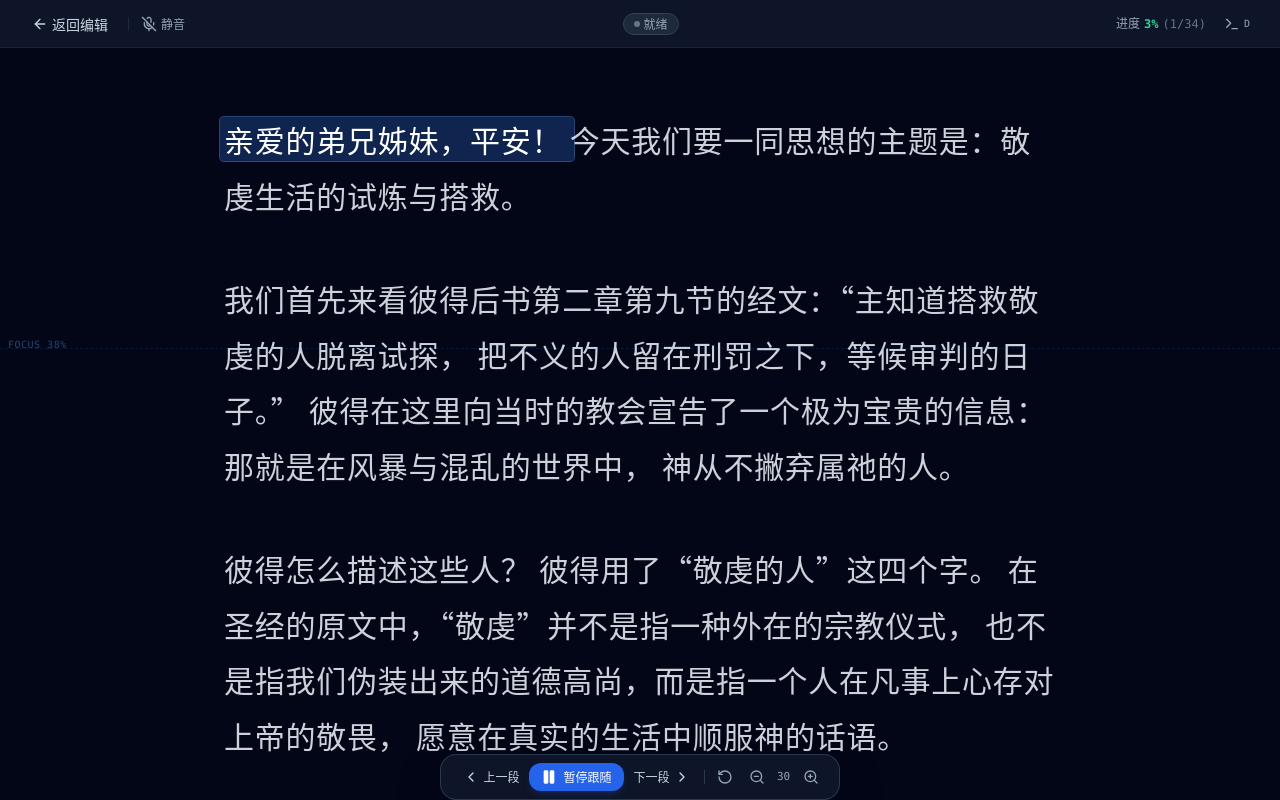
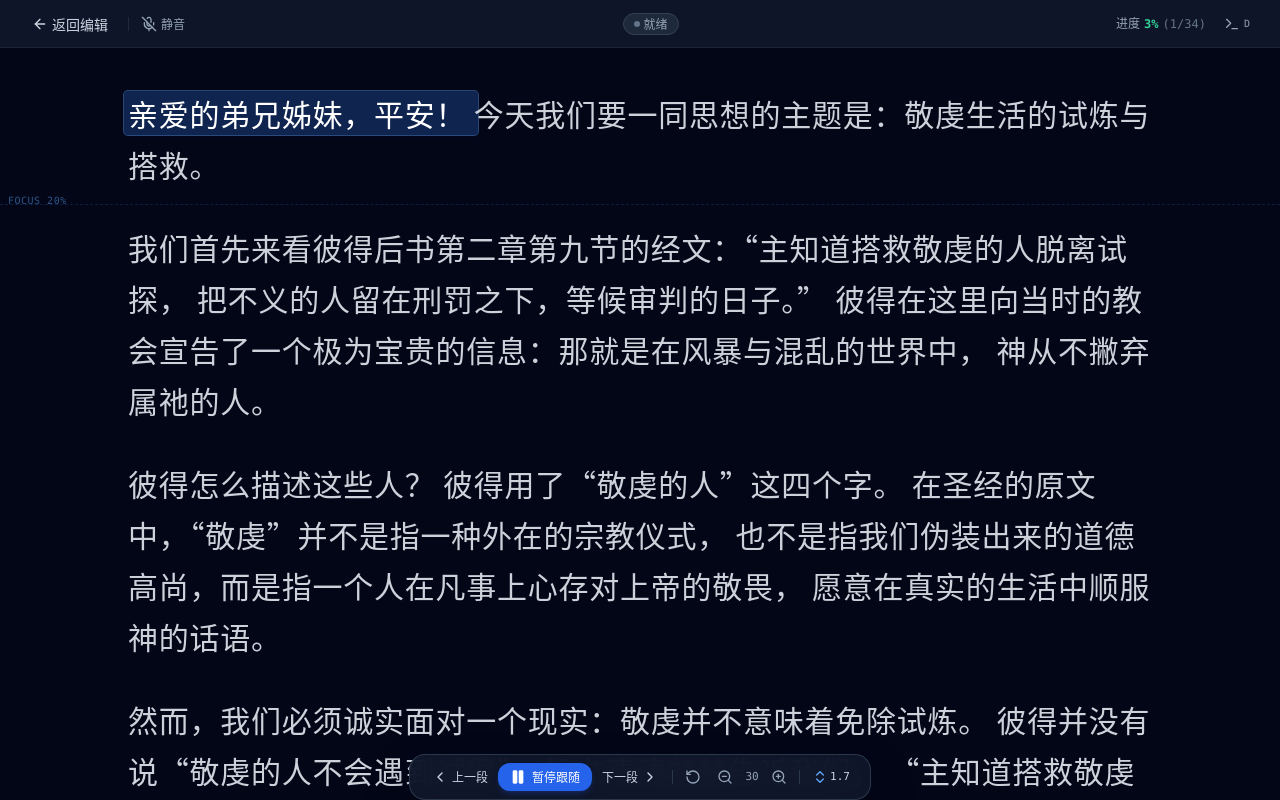
Before and after one commit to zorrozion/ZAIDO, a React (Vite) app: page / in a window 1280 px wide. Both pictures are taken after a click on the button "开始跟稿". Built offline with nearby package versions, Linux system fonts and the light colour scheme.

Commit message:
feat: add adjustable line-height, adjust focus to top 20%, and narrow margins

```diff
--- a/src/App.tsx
+++ b/src/App.tsx
@@ -27,6 +27,7 @@ export const App: React.FC = () => {
   const [trackingStatus, setTrackingStatus] = useState<TrackingStatus>('unstarted');
   const [isPaused, setIsPaused] = useState(false);
   const [fontSize, setFontSize] = useState(30); // 桌面默认 30px
+  const [lineHeight, setLineHeight] = useState(1.7); // 默认 1.7 倍行距
   const [isDebugOpen, setIsDebugOpen] = useState(false);
 
   // 算法诊断数据缓存
@@ -184,7 +185,17 @@ export const App: React.FC = () => {
     resumeAutoScroll();
   }, [currentIndex, resumeAutoScroll]);
 
-  // 全局快捷键绑定 (Space, ArrowLeft, ArrowRight, R, +, -, D)
+  // 循环切换行距 (1.4 -> 1.7 -> 2.0 -> 2.3)
+  const LINE_HEIGHT_PRESETS = [1.4, 1.7, 2.0, 2.3];
+  const handleCycleLineHeight = useCallback(() => {
+    setLineHeight((prev) => {
+      const idx = LINE_HEIGHT_PRESETS.findIndex((lh) => Math.abs(lh - prev) < 0.05);
+      const nextIdx = (idx + 1) % LINE_HEIGHT_PRESETS.length;
+      return LINE_HEIGHT_PRESETS[nextIdx];
+    });
+  }, []);
+
+  // 全局快捷键绑定 (Space, ArrowLeft, ArrowRight, R, +, -, L, D)
   useEffect(() => {
     if (viewMode !== 'read') return;
 
@@ -215,6 +226,9 @@ export const App: React.FC = () => {
       } else if (e.key === '-' || e.key === '_') {
         e.preventDefault();
         setFontSize((prev) => Math.max(20, prev - 2));
+      } else if (e.key === 'l' || e.key === 'L') {
+        e.preventDefault();
+        handleCycleLineHeight();
       } else if (e.key === 'd' || e.key === 'D') {
         e.preventDefault();
         setIsDebugOpen((prev) => !prev);
@@ -228,7 +242,8 @@ export const App: React.FC = () => {
     handleTogglePause,
     handlePrevParagraph,
     handleNextParagraph,
-    handleRecalibrate
+    handleRecalibrate,
+    handleCycleLineHeight
   ]);
 
   return (
@@ -274,6 +289,7 @@ export const App: React.FC = () => {
             script={script}
             currentSentenceIndex={currentIndex}
             fontSize={fontSize}
+            lineHeight={lineHeight}
             onSentenceClick={handleSentenceClick}
           />
 
@@ -287,6 +303,8 @@ export const App: React.FC = () => {
             fontSize={fontSize}
             onIncreaseFontSize={() => setFontSize((s) => Math.min(48, s + 2))}
             onDecreaseFontSize={() => setFontSize((s) => Math.max(20, s - 2))}
+            lineHeight={lineHeight}
+            onCycleLineHeight={handleCycleLineHeight}
           />
 
           {/* 调试面板 */}
--- a/src/components/ControlBar.tsx
+++ b/src/components/ControlBar.tsx
@@ -6,7 +6,8 @@ import {
   ChevronRight,
   RotateCcw,
   ZoomIn,
-  ZoomOut
+  ZoomOut,
+  ChevronsUpDown
 } from 'lucide-react';
 
 interface ControlBarProps {
@@ -18,6 +19,8 @@ interface ControlBarProps {
   fontSize: number;
   onIncreaseFontSize: () => void;
   onDecreaseFontSize: () => void;
+  lineHeight: number;
+  onCycleLineHeight: () => void;
 }
 
 export const ControlBar: React.FC<ControlBarProps> = ({
@@ -28,14 +31,16 @@ export const ControlBar: React.FC<ControlBarProps> = ({
   onRecalibrate,
   fontSize,
   onIncreaseFontSize,
-  onDecreaseFontSize
+  onDecreaseFontSize,
+  lineHeight,
+  onCycleLineHeight
 }) => {
   return (
     <aside
       aria-label="讲稿快捷控制"
       className="fixed bottom-0 left-0 right-0 z-40 w-full flex justify-center pointer-events-none pb-[env(safe-area-inset-bottom,2px)]"
     >
-      <div className="pointer-events-auto flex items-center justify-between sm:justify-center w-full sm:w-auto max-w-xl px-2 sm:px-3 py-1 sm:py-1.5 bg-slate-900/95 backdrop-blur-md border-t sm:border border-slate-700/80 sm:rounded-2xl shadow-2xl shadow-black/80 select-none">
+      <div className="pointer-events-auto flex items-center justify-between sm:justify-center w-full sm:w-auto max-w-2xl px-2 sm:px-3 py-1 sm:py-1.5 bg-slate-900/95 backdrop-blur-md border-t sm:border border-slate-700/80 sm:rounded-2xl shadow-2xl shadow-black/80 select-none">
         {/* 上一段 */}
         <button
           onClick={onPrevParagraph}
@@ -114,6 +119,20 @@ export const ControlBar: React.FC<ControlBarProps> = ({
         >
           <ZoomIn className="w-3.5 h-3.5 sm:w-4 sm:h-4" />
         </button>
+
+        <div className="h-3.5 w-px bg-slate-700/80 mx-0.5 sm:mx-1 shrink-0" />
+
+        {/* 行距调节 (循环切换 1.4 -> 1.7 -> 2.0 -> 2.3 倍) */}
+        <button
+          onClick={onCycleLineHeight}
+          className="flex items-center space-x-0.5 p-1.5 sm:p-2 rounded-lg sm:rounded-xl text-slate-400 hover:text-slate-200 hover:bg-slate-800 transition-colors shrink-0"
+          title={`切换行距 (当前 ${lineHeight.toFixed(1)} 倍，快捷键 L)`}
+        >
+          <ChevronsUpDown className="w-3.5 h-3.5 sm:w-4 sm:h-4 text-blue-400 shrink-0" />
+          <span className="text-[11px] font-mono text-slate-300">
+            {lineHeight.toFixed(1)}
+          </span>
+        </button>
       </div>
     </aside>
   );
--- a/src/components/ReaderView.tsx
+++ b/src/components/ReaderView.tsx
@@ -5,6 +5,7 @@ interface ReaderViewProps {
   script: ScriptModel;
   currentSentenceIndex: number;
   fontSize: number;
+  lineHeight: number;
   onSentenceClick: (index: number) => void;
 }
 
@@ -12,27 +13,28 @@ export const ReaderView = forwardRef<HTMLDivElement, ReaderViewProps>(({
   script,
   currentSentenceIndex,
   fontSize,
+  lineHeight,
   onSentenceClick
 }, ref) => {
   return (
     <div
       ref={ref}
-      className="relative w-full h-[calc(100vh-2.75rem)] sm:h-[calc(100vh-3rem)] overflow-y-auto px-4 sm:px-12 md:px-20 lg:px-36 xl:px-56 pt-8 sm:pt-16 pb-28 sm:pb-48 scroll-smooth"
+      className="relative w-full h-[calc(100vh-2.75rem)] sm:h-[calc(100vh-3rem)] overflow-y-auto px-2 sm:px-6 md:px-8 lg:px-12 pt-6 sm:pt-10 pb-24 sm:pb-40 scroll-smooth"
       style={{
         fontFamily: '"Microsoft YaHei", "PingFang SC", "Noto Sans CJK SC", -apple-system, sans-serif'
       }}
     >
-      {/* 视口约 38% 黄金阅读参考指示标尺（微弱半透明） */}
+      {/* 视口约上五分之一 (20%) 黄金聚焦点参考指示标尺（微弱半透明） */}
       <div
-        className="pointer-events-none fixed left-0 w-full z-10 hidden sm:block border-t border-dashed border-blue-500/15"
-        style={{ top: 'calc(2.75rem + 38vh)' }}
+        className="pointer-events-none fixed left-0 w-full z-10 hidden sm:block border-t border-dashed border-blue-500/20"
+        style={{ top: 'calc(2.75rem + 20vh)' }}
       >
-        <span className="absolute left-2 -top-3 text-[10px] font-mono tracking-wider text-blue-400/40 uppercase">
-          FOCUS 38%
+        <span className="absolute left-2 -top-3 text-[10px] font-mono tracking-wider text-blue-400/50 uppercase">
+          FOCUS 20%
         </span>
       </div>
 
-      <div className="max-w-4xl mx-auto space-y-12">
+      <div className="max-w-5xl mx-auto space-y-6 sm:space-y-8">
         {script.paragraphs.map((paragraph) => {
           return (
             <div
@@ -43,7 +45,7 @@ export const ReaderView = forwardRef<HTMLDivElement, ReaderViewProps>(({
               <div
                 style={{
                   fontSize: `${fontSize}px`,
-                  lineHeight: '1.85'
+                  lineHeight: lineHeight.toString()
                 }}
                 className="tracking-wide"
               >
--- a/src/hooks/useAutoScroll.ts
+++ b/src/hooks/useAutoScroll.ts
@@ -30,8 +30,8 @@ export function useAutoScroll({
     // 句子顶部相对于容器滚动原点的绝对距离
     const elTopRelativeToContainer = elRect.top - containerRect.top + container.scrollTop;
 
-    // 目标位置：让句子顶部停留在视口高度的 38% 处
-    const targetRatio = 0.38;
+    // 目标位置：让句子顶部停留在视口上五分之一处（约 20% 高度），留出下方 80% 视野显示未来讲稿
+    const targetRatio = 0.20;
     const targetScrollTop = Math.max(0, elTopRelativeToContainer - container.clientHeight * targetRatio);
 
     // 标记为程序触发的平滑滚动，避免被滚轮监听器误判为人工操作
@@ -99,8 +99,8 @@ export function useAutoScroll({
     const currentViewportRatio = (elRect.top - containerRect.top) / container.clientHeight;
 
     // 死区设计（Deadband）：
-    // 若当前句在 30% ~ 48% 的合理可视范围内，允许其保持静止，避免每换一句就产生微小抖动
-    if (currentViewportRatio < 0.30 || currentViewportRatio > 0.48) {
+    // 若当前句在 14% ~ 26% 的合理可视范围内，允许其保持静止，避免每换一句就产生微小抖动
+    if (currentViewportRatio < 0.14 || currentViewportRatio > 0.26) {
       scrollToSentence(currentSentenceIndex, false);
     }
   }, [currentSentenceIndex, isPaused, isManualOverridden, scrollToSentence]);
```
